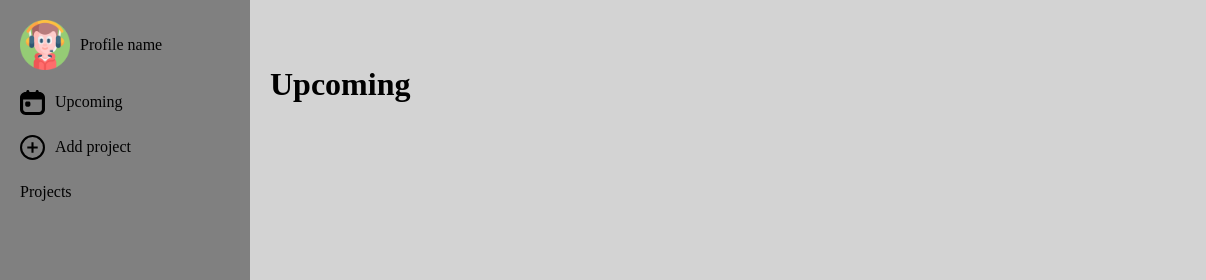
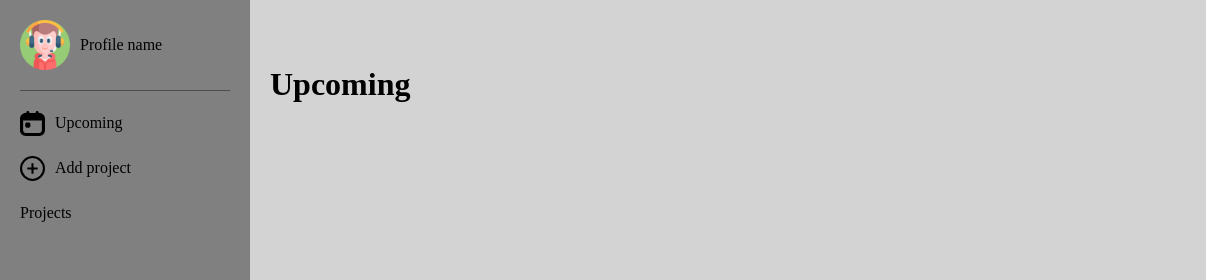
Before and after one commit to wishyrater/odin-todo-list, a website built with webpack: page src/template.html in a window 1280 px wide. Shown: the top 280 px of the page, 0-1206 px from the left. Built offline with nearby package versions, Linux system fonts and the light colour scheme.

Commit message:
Add bottom border to profile container

```diff
--- a/src/style.css
+++ b/src/style.css
@@ -55,6 +55,9 @@ h1, h2, h3, h4, h5, h6 {
 }
 
 .profile-container {
+    padding-bottom: 20px;
+    border-bottom: 1px solid rgba(0, 0, 0, 0.4);
+
     display: grid;
     gap: 10px;
     grid-template-columns: 50px 1fr;
```
